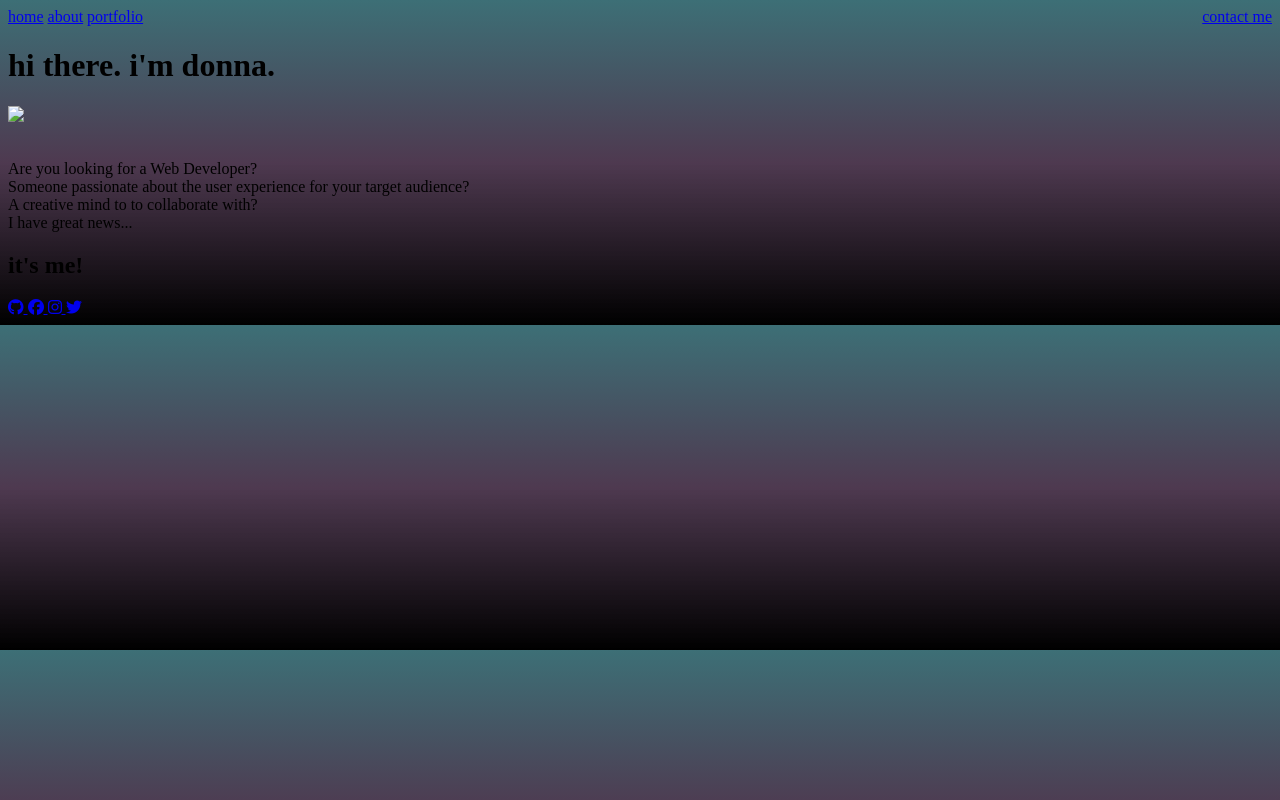
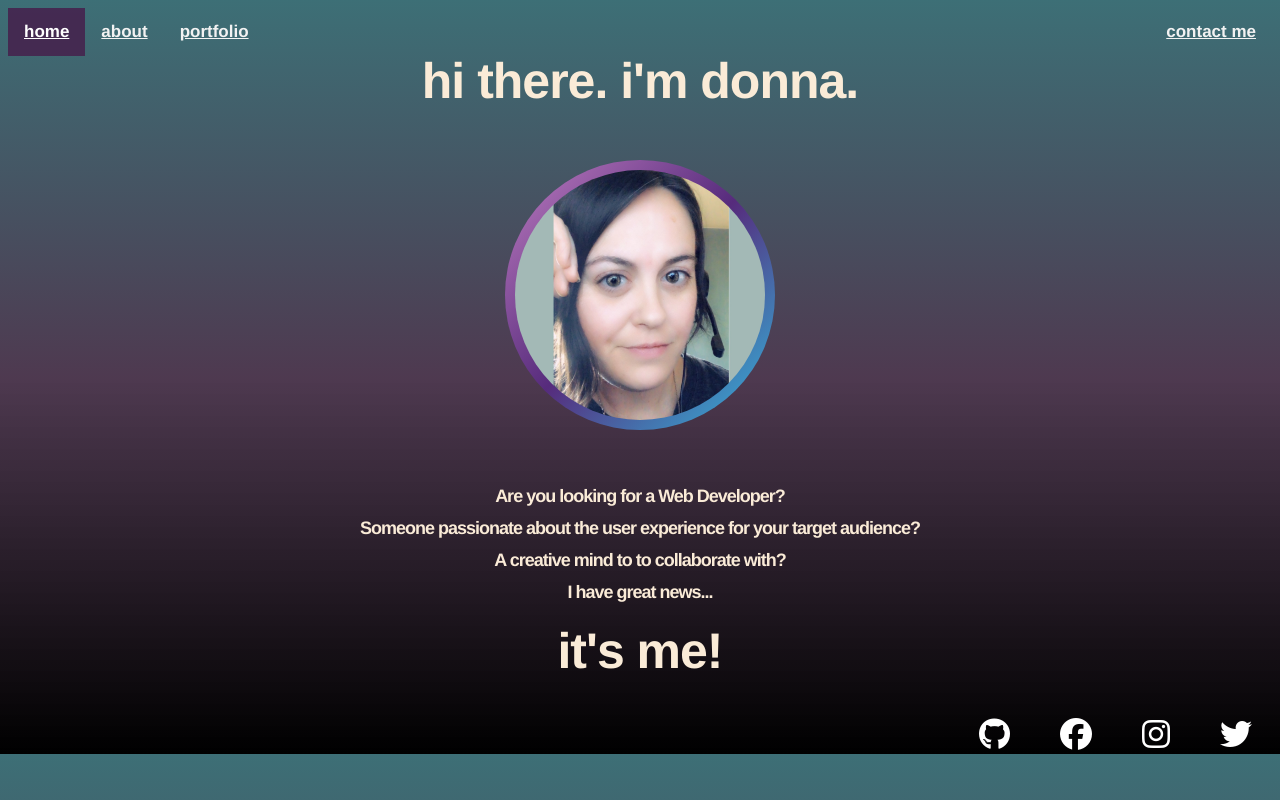
Before and after one commit to Donna-Griffith-Personal-Website/Donna-Umiy-1-Website, a plain HTML site: page index.html in a window 1280 px wide. Drawn offline with Linux system fonts and the light colour scheme; the site is published under a folder, as on GitHub Pages, so addresses that start at the root find nothing.

Commit message:
Update index.html
Troubleshooting css

```diff
--- a/index.html
+++ b/index.html
@@ -6,7 +6,7 @@
     <meta http-equiv="X-UA-Compatible" content="IE=edge">
     <meta name="viewport" content="width=device-width, initial-scale=1.0">
     <title>Donna's Website</title>
-    <link rel="stylesheet" href="/style.css">
+    <link rel="stylesheet" href="style.css">
     <script src="https://kit.fontawesome.com/9fe4678f63.js" crossorigin="anonymous"></script>
     <style>
         body {
@@ -34,7 +34,7 @@
 
     <!-- Home Image -->
     <div class="profile-pic">
-        <img src="/Profile 7.jpg">
+        <img src="Profile 7.jpg">
     </div>
 
     <div class="home-text">
```
